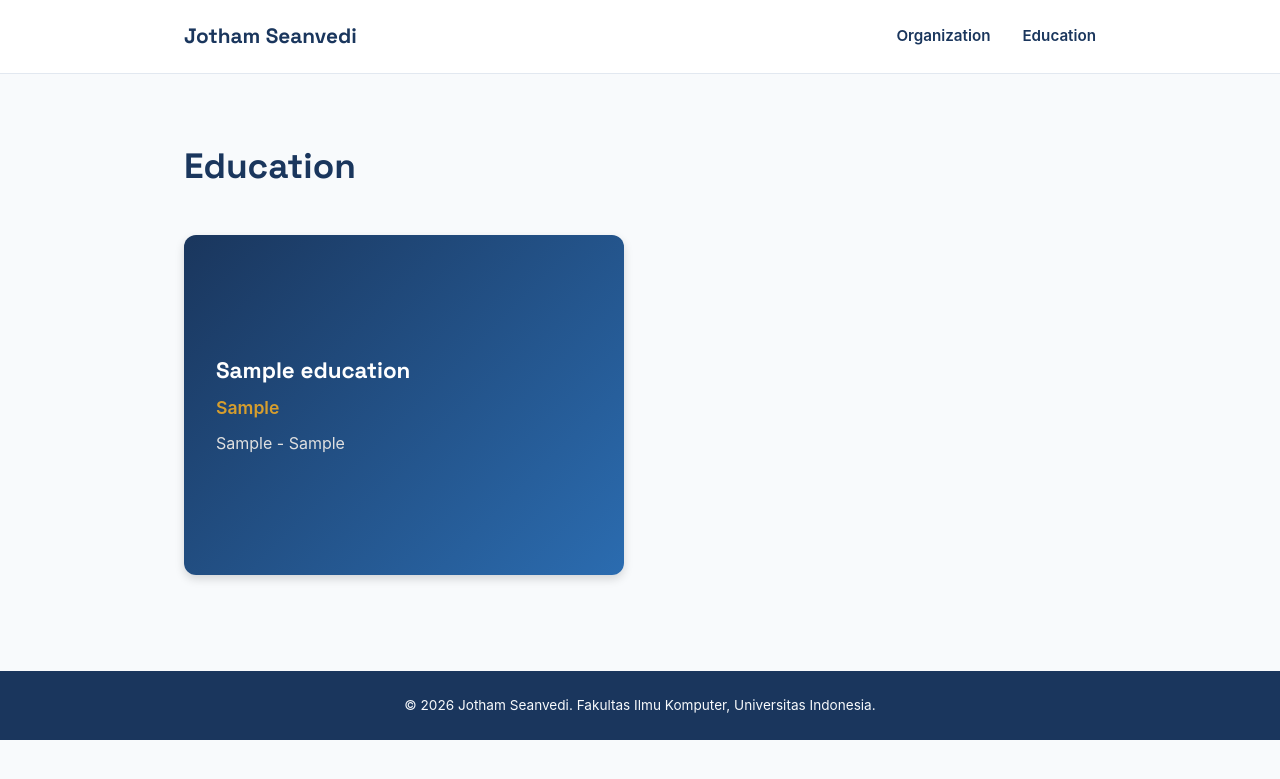
After one commit to seanve1/myportofolio, a Django app: page /education/ in a window 1280 px wide. The commit adds this page. Shown: the top 779 px of the page. Run offline with Django 5.2, Linux system fonts and the light colour scheme; tables that the repository leaves empty hold one stand-in row (values such as "Sample post").

Commit message:
feat: add education template and update navigation links

```diff
--- /dev/null
+++ b/templates/education.html
@@ -0,0 +1,56 @@
+<!DOCTYPE html>
+<html lang="en">
+<head>
+    <meta charset="UTF-8">
+    <meta name="viewport" content="width=device-width, initial-scale=1.0">
+    <title>Jotham Seanvedi - Education</title>
+    <link rel="preconnect" href="https://fonts.googleapis.com">
+    <link rel="preconnect" href="https://fonts.gstatic.com" crossorigin>
+    <link href="https://fonts.googleapis.com/css2?family=Space+Grotesk:wght@500;700&display=swap" rel="stylesheet">
+    <link rel="stylesheet" href="/static/css/style.css">
+</head>
+<body>
+    <header class="site-header">
+        <div class="container">
+            <a href="{% url 'show_organization' %}" class="brand">Jotham Seanvedi</a>
+            <nav>
+                <a href="{% url 'show_organization' %}">Organization</a>
+                <a href="{% url 'show_education' %}">Education</a>
+            </nav>
+        </div>
+    </header>
+
+    <main>
+        <section class="organization-section" id="education">
+            <div class="container">
+                <h2 class="section-title">Education</h2>
+                <div class="organization-list">
+
+                    {% for education in educations %}
+                    <div class="organization-card">
+                        <div class="card-normal">
+                            <div class="card-info">
+                                <h3>{{ education.school_name }}</h3>
+                                <p class="org-name">{{ education.degree }}</p>
+                                <p class="org-date">
+                                    {{ education.start_year }} - {% if education.end_year %}{{ education.end_year }}{% else %}Present{% endif %}
+                                </p>
+                            </div>
+                        </div>
+                    </div>
+                    {% empty %}
+                    <p>Belum ada data pendidikan yang ditambahkan.</p>
+                    {% endfor %}
+
+                </div>
+            </div>
+        </section>
+    </main>
+
+    <footer class="site-footer">
+        <div class="container">
+            <p>&copy; 2026 Jotham Seanvedi. Fakultas Ilmu Komputer, Universitas Indonesia.</p>
+        </div>
+    </footer>
+</body>
+</html>
--- a/templates/organization.html
+++ b/templates/organization.html
@@ -16,6 +16,7 @@
             <nav>
                 <a href="{% url 'main:show_main' %}">Profile</a>
                 <a href="{% url 'main:show_organization' %}">Organization</a>
+                <a href="{% url 'show_education' %}">Education</a>
             </nav>
         </div>
     </header>
```
